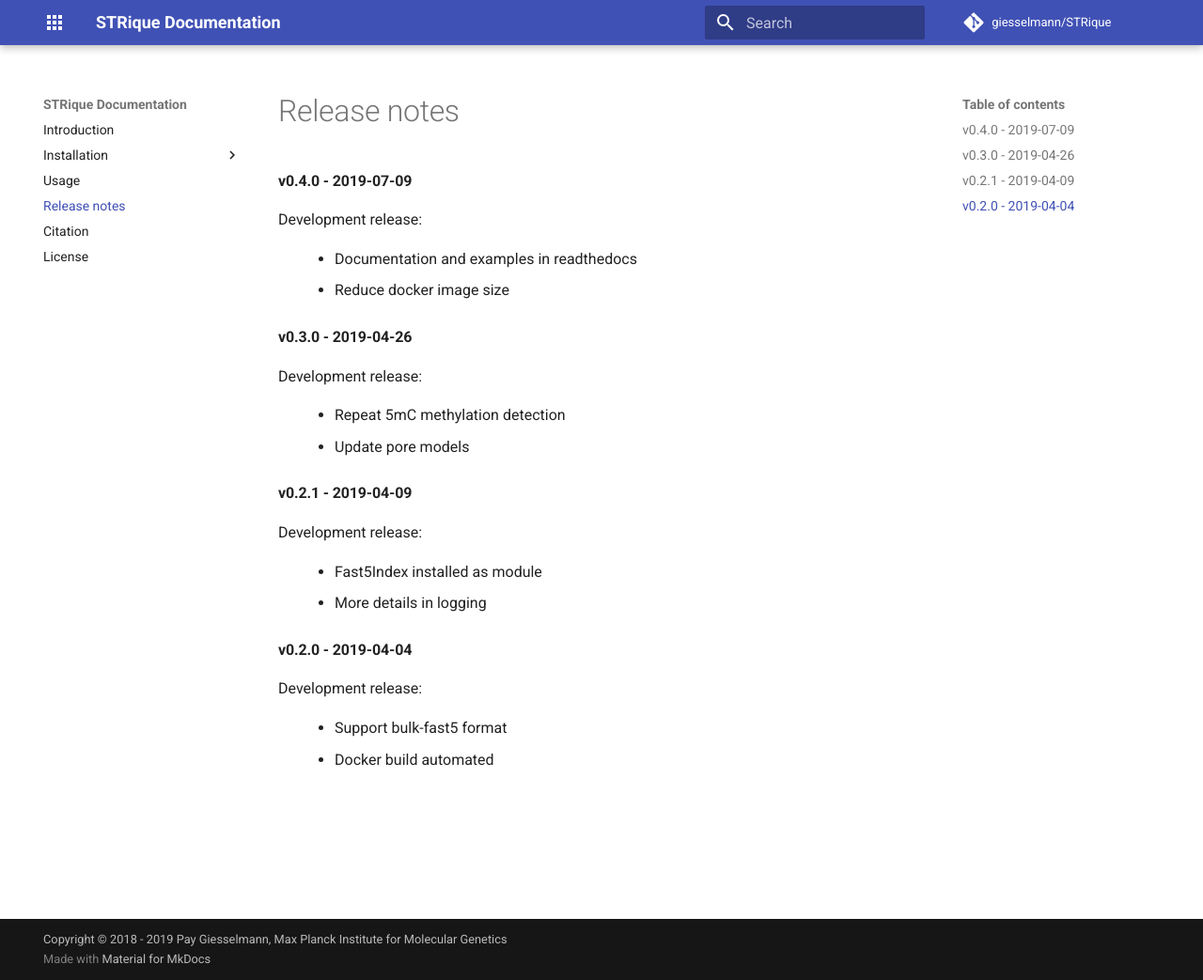
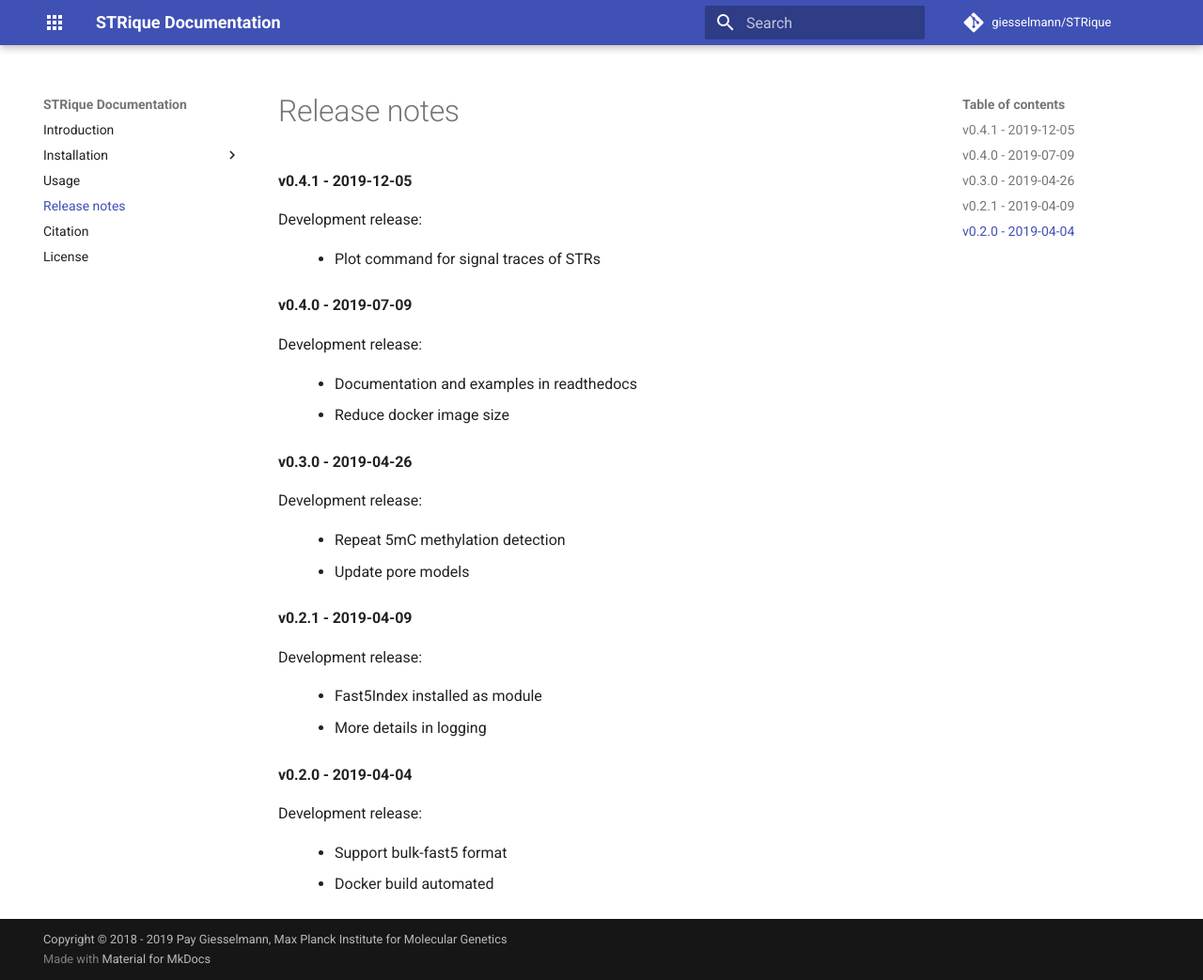
Before and after one commit to giesselmann/STRique, an MkDocs documentation site: the page built from docs/release-notes.md, in a window 1280 px wide and 1043 px high. Shown: the whole window at 94% size. Built offline with MkDocs 1.6.1 and Material for MkDocs 9.7.7, drawn with Linux system fonts in a browser that asks for light colours; comment, search, counter and statistics services are not loaded.

Commit message:
update release notes

```diff
--- a/docs/release-notes.md
+++ b/docs/release-notes.md
@@ -1,4 +1,9 @@
 # Release notes
+
+#### v0.4.1 - 2019-12-05
+Development release:
+
+:   * Plot command for signal traces of STRs
 
 #### v0.4.0 - 2019-07-09
 Development release:
```
